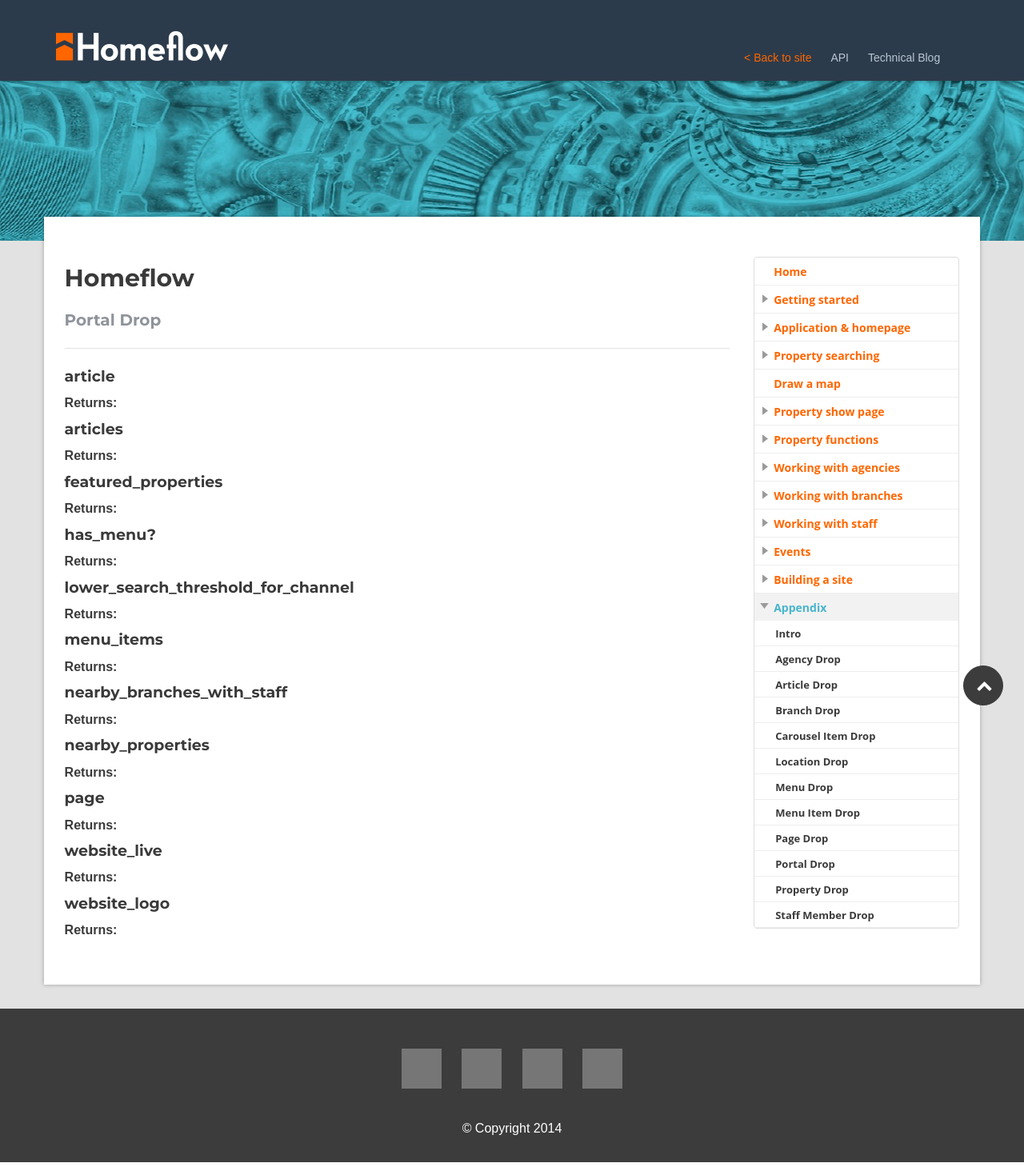
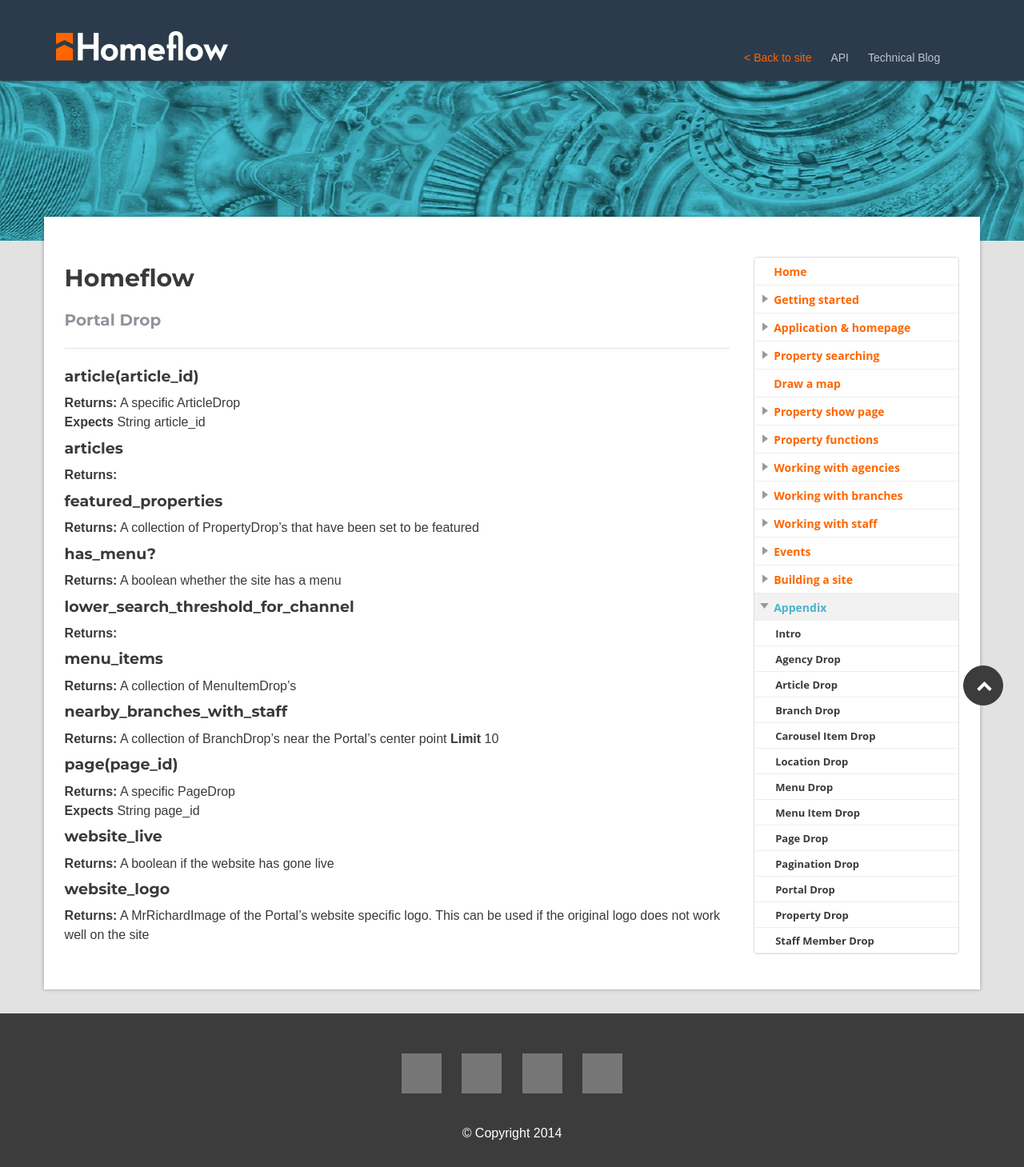
Before and after one commit to homeflow/homeflow.github.io, a Jekyll site: the page built from _posts/appendix/2015-01-01-portal-drop.md, in a window 1280 px wide. Shown: the whole page at 80% size. Built offline with Jekyll 4.4.1, drawn with Linux system fonts in a browser that asks for light colours; grey boxes are pictures that could not be loaded.

Commit message:
Pagination drop

```diff
--- a/_posts/appendix/2015-01-01-portal-drop.md
+++ b/_posts/appendix/2015-01-01-portal-drop.md
@@ -5,35 +5,35 @@ modal-id: portal-drop
 category: appendix
 ---
 
-####article
-**Returns:**
+####article(article_id)
+**Returns:** A specific ArticleDrop<br/>
+**Expects** String article_id
 
 ####articles
 **Returns:**
 
 ####featured_properties
-**Returns:**
+**Returns:** A collection of PropertyDrop's that have been set to be featured
 
 ####has_menu?
-**Returns:**
+**Returns:** A boolean whether the site has a menu
 
 ####lower_search_threshold_for_channel
 **Returns:**
 
 ####menu_items
-**Returns:**
+**Returns:** A collection of MenuItemDrop's
 
 ####nearby_branches_with_staff
-**Returns:**
+**Returns:** A collection of BranchDrop's near the Portal's center point
+**Limit** 10
 
-####nearby_properties
-**Returns:**
-
-####page
-**Returns:**
+####page(page_id)
+**Returns:** A specific PageDrop<br/>
+**Expects** String page_id
 
 ####website_live
-**Returns:**
+**Returns:** A boolean if the website has gone live
 
 ####website_logo
-**Returns:**
+**Returns:** A MrRichardImage of the Portal's website specific logo. This can be used if the original logo does not work well on the site
```
Also changed, not shown: _includes/css/main.css (+6 -2 lines), _posts/appendix/2015-01-01-page-drop.md (+4 -10 lines), _posts/appendix/2015-01-01-pagination-drop.md (added, +41 -0 lines).
